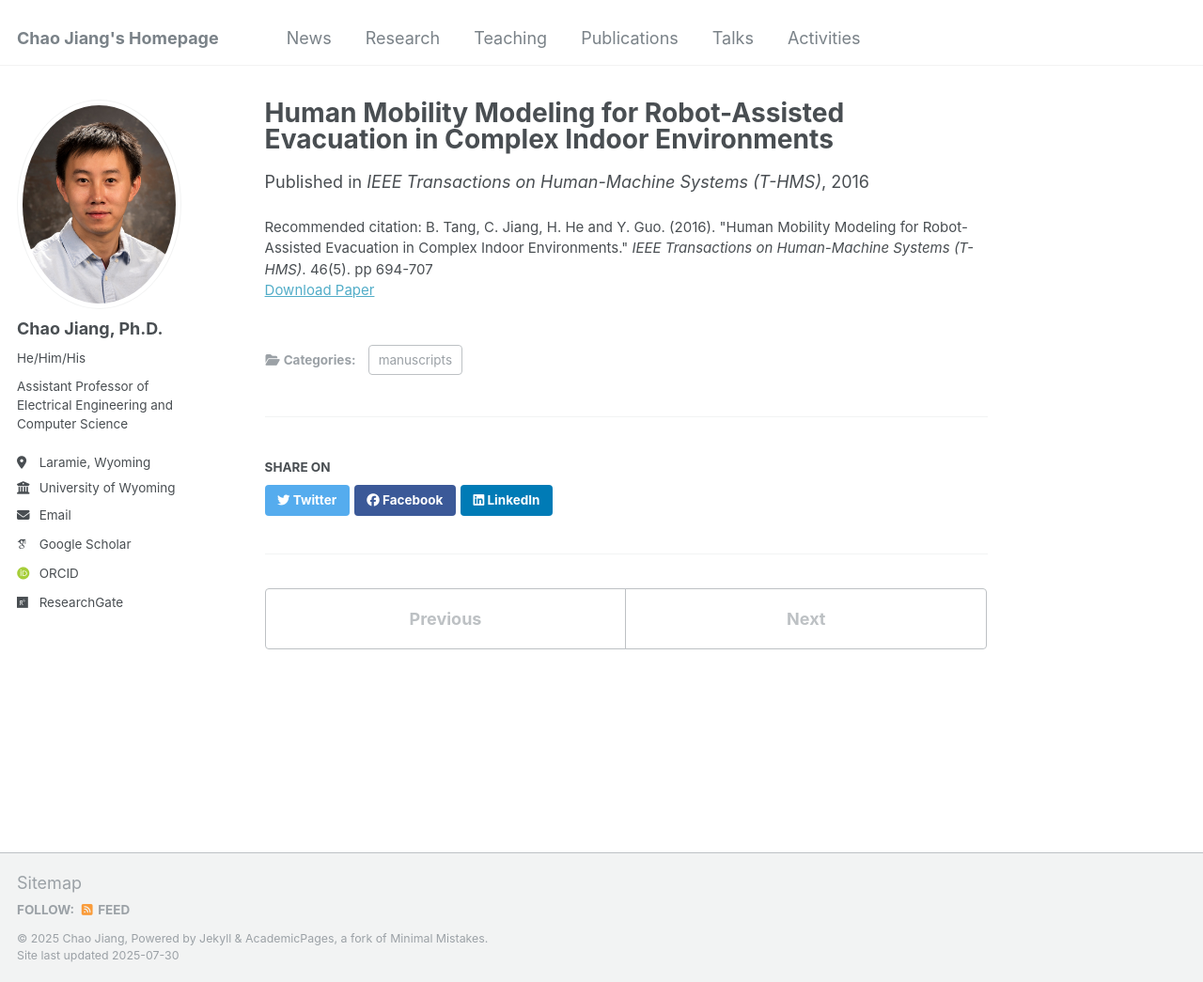
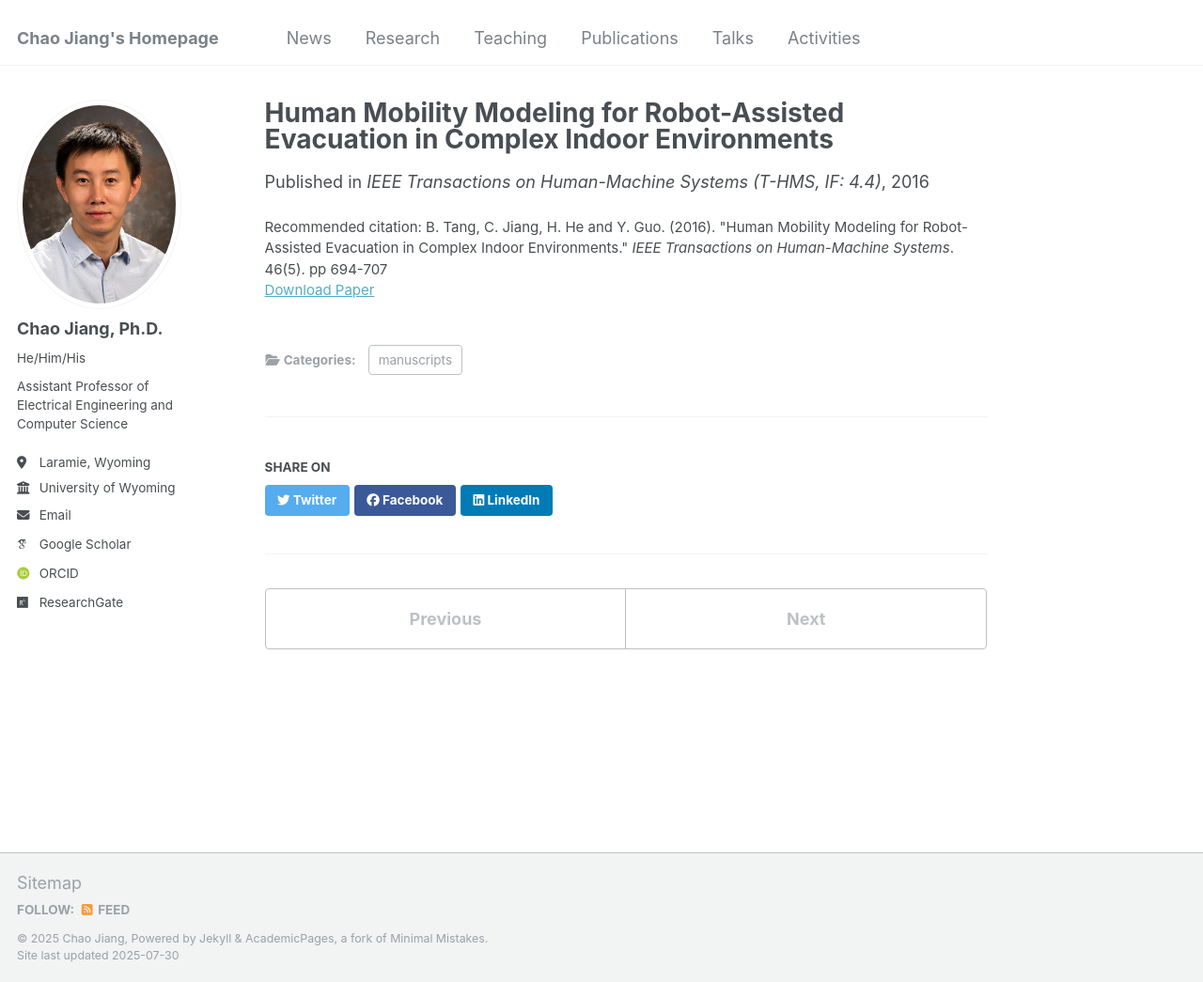
Before and after one commit to cjiang6/cjiang6.github.io, a Jekyll site: the page built from _publications/2016-06-06.md, in a window 1280 px wide and 1045 px high. Shown: the whole window at 94% size. Built offline with Jekyll 4.4.1, drawn with Linux system fonts in a browser that asks for light colours; some web fonts are replaced; a file with an impossible date is left out.

Commit message:
Update 2016-06-06.md

```diff
--- a/_publications/2016-06-06.md
+++ b/_publications/2016-06-06.md
@@ -5,8 +5,8 @@ category: manuscripts
 #permalink: /publication/2015-10-01-paper-title-number-3
 #excerpt: 'This paper is about the number 3. The number 4 is left for future work.'
 date: 2016-06-06
-venue: 'IEEE Transactions on Human-Machine Systems (T-HMS)'
+venue: 'IEEE Transactions on Human-Machine Systems (T-HMS, IF: 4.4)'
 #slidesurl: 'http://academicpages.github.io/files/slides3.pdf'
 paperurl: 'https://ieeexplore.ieee.org/abstract/document/7485825'
-citation: 'B. Tang, C. Jiang, H. He and Y. Guo. (2016). &quot;Human Mobility Modeling for Robot-Assisted Evacuation in Complex Indoor Environments.&quot; <i>IEEE Transactions on Human-Machine Systems (T-HMS)</i>. 46(5). pp 694-707'
+citation: 'B. Tang, C. Jiang, H. He and Y. Guo. (2016). &quot;Human Mobility Modeling for Robot-Assisted Evacuation in Complex Indoor Environments.&quot; <i>IEEE Transactions on Human-Machine Systems</i>. 46(5). pp 694-707'
 ---
```
